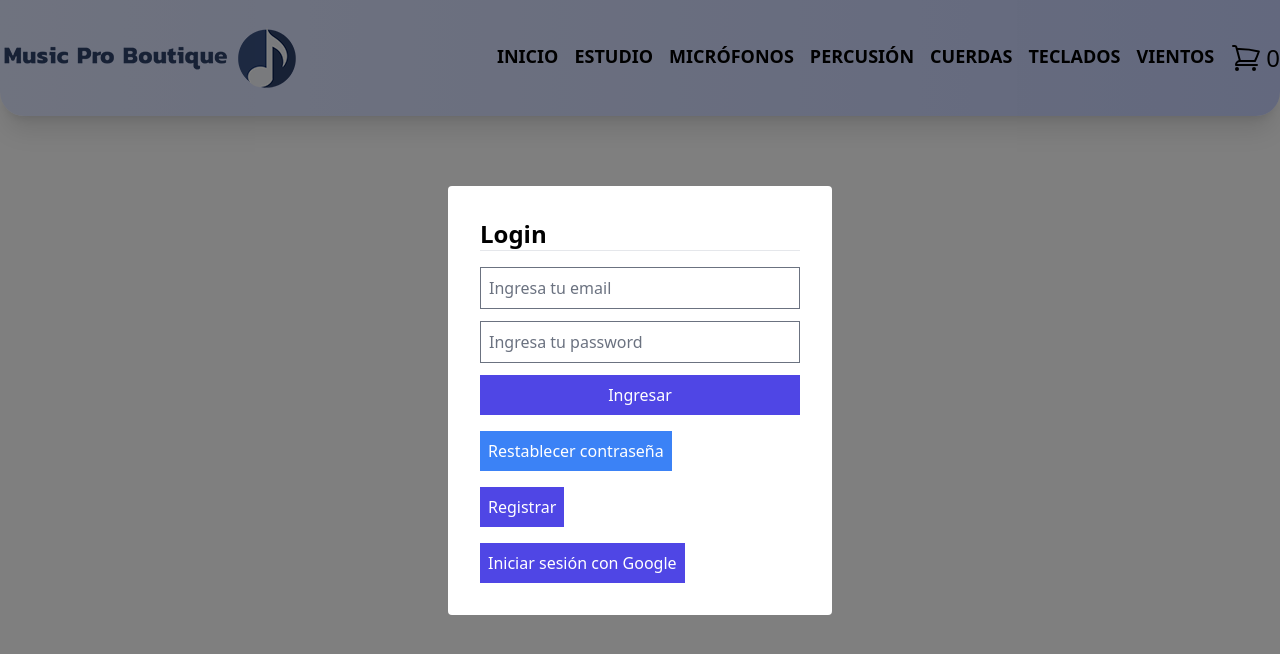
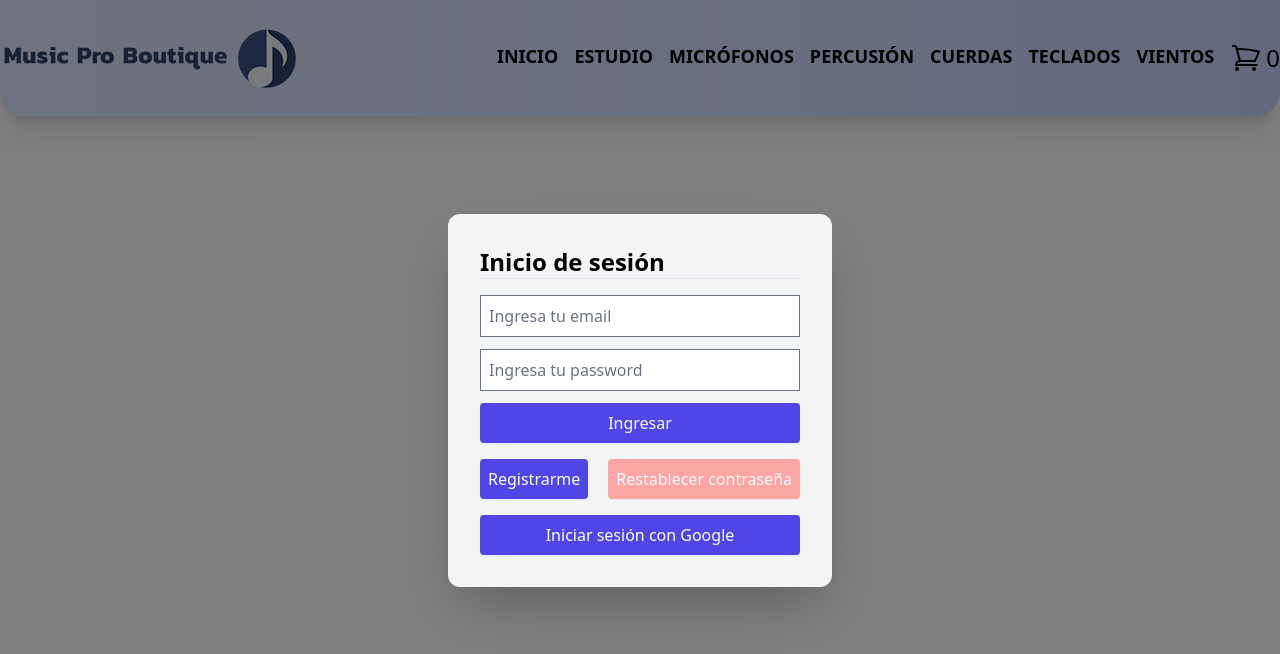
Before and after one commit to luiggy28/musicstore, a React (Vite) app: page /login in a window 1280 px wide. Shown: the top 654 px of the page. Built offline with nearby package versions, Linux system fonts and the light colour scheme; no server answers; a web font is replaced by a local one.

Commit message:
actualizacion

```diff
--- a/src/components/LoginScreen/LoginScreen.jsx
+++ b/src/components/LoginScreen/LoginScreen.jsx
@@ -27,9 +27,9 @@ const handleSubmit = (e) => {
 
 return (
     <div className="login-container">
-    <div className="p-8 rounded bg-white">
+    <div className="p-8 rounded-xl bg-gray-100 shadow-2xl ">
         <h2 className="text-2xl font-semibold w-80">
-            Login
+            Inicio de sesión
         </h2>
         <hr />
 
@@ -51,28 +51,30 @@ return (
             name="password"
         />
 
-        <button type="submit" className="bg-indigo-600 hover:bg-indigo-800 text-white py-2">
+        <button type="submit" className=" rounded bg-indigo-600 hover:bg-indigo-800 text-white py-2 shadow-sm ">
             Ingresar
         </button>
         </form>
 
+        <div className=" flex justify-between ">
+            <button
+            onClick={() => register(values)}
+            className=" rounded bg-indigo-600 hover:bg-indigo-800 text-white p-2 mt-4 shadow-sm ">
+                Registrarme
+            </button>
             <button
                 onClick={() => resetPassword(values.email)}
-            className="bg-blue-500 text-white p-2 mt-4">
+                className=" rounded bg-red-300 hover:bg-red-500 text-white p-2 mt-4 shadow-sm ">
                 Restablecer contraseña
             </button>
-        <br />
-        <button
-        onClick={() => register(values)}
-        className="bg-indigo-600 hover:bg-indigo-800 text-white p-2 mt-4">
-            Registrar
-        </button>
-            <br/>
+        </div>
+        <div className=" flex flex-col ">
             <button
             onClick={googleLogin}
-        className="bg-indigo-600 hover:bg-indigo-800 text-white p-2 mt-4">
+            className=" rounded bg-indigo-600 hover:bg-indigo-800 text-white p-2 mt-4 shadow-sm ">
                 Iniciar sesión con Google
             </button>
+        </div>
     </div>
     </div>
 );
```
Lines whose indentation alone changed are shown as unchanged.
